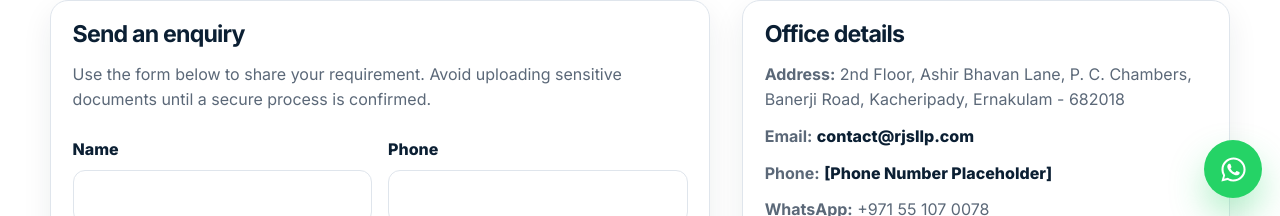
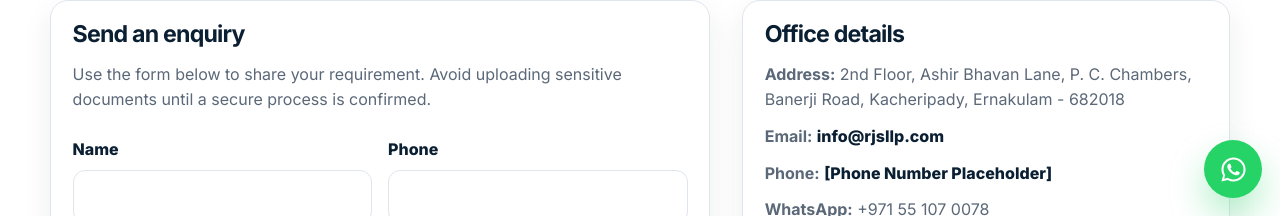
Before and after one commit to nrajpk/rjsandco, a React (Vite) app: page /contact in a window 1280 px wide. Shown: the part 584-800 px from the top of the page. Built offline with nearby package versions, Linux system fonts and the light colour scheme.

Commit message:
Update siteConfig.js

```diff
--- a/src/data/siteConfig.js
+++ b/src/data/siteConfig.js
@@ -12,8 +12,8 @@ export const siteConfig = {
   country: 'India',
   phone: '[Phone Number Placeholder]',
   phoneHref: 'tel:+910000000000',
-  email: 'contact@rjsllp.com',
-  emailHref: 'mailto:contact@rjsllp.com',
+  email: 'info@rjsllp.com',
+  emailHref: 'mailto:info@rjsllp.com',
   whatsappNumber: '971551070078',
   whatsappLabel: '+971 55 107 0078',
   mapLabel: 'Open RJS & Co. on Google Maps',
```
